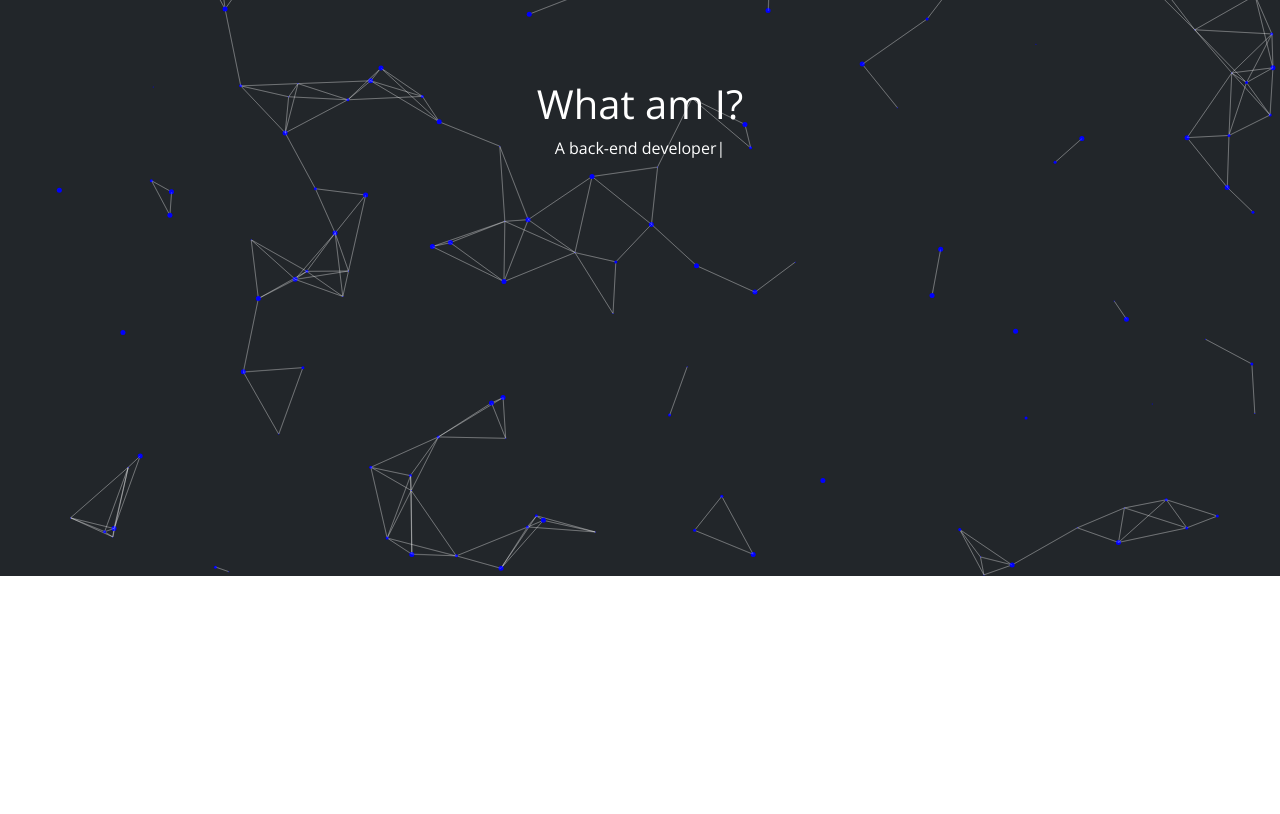
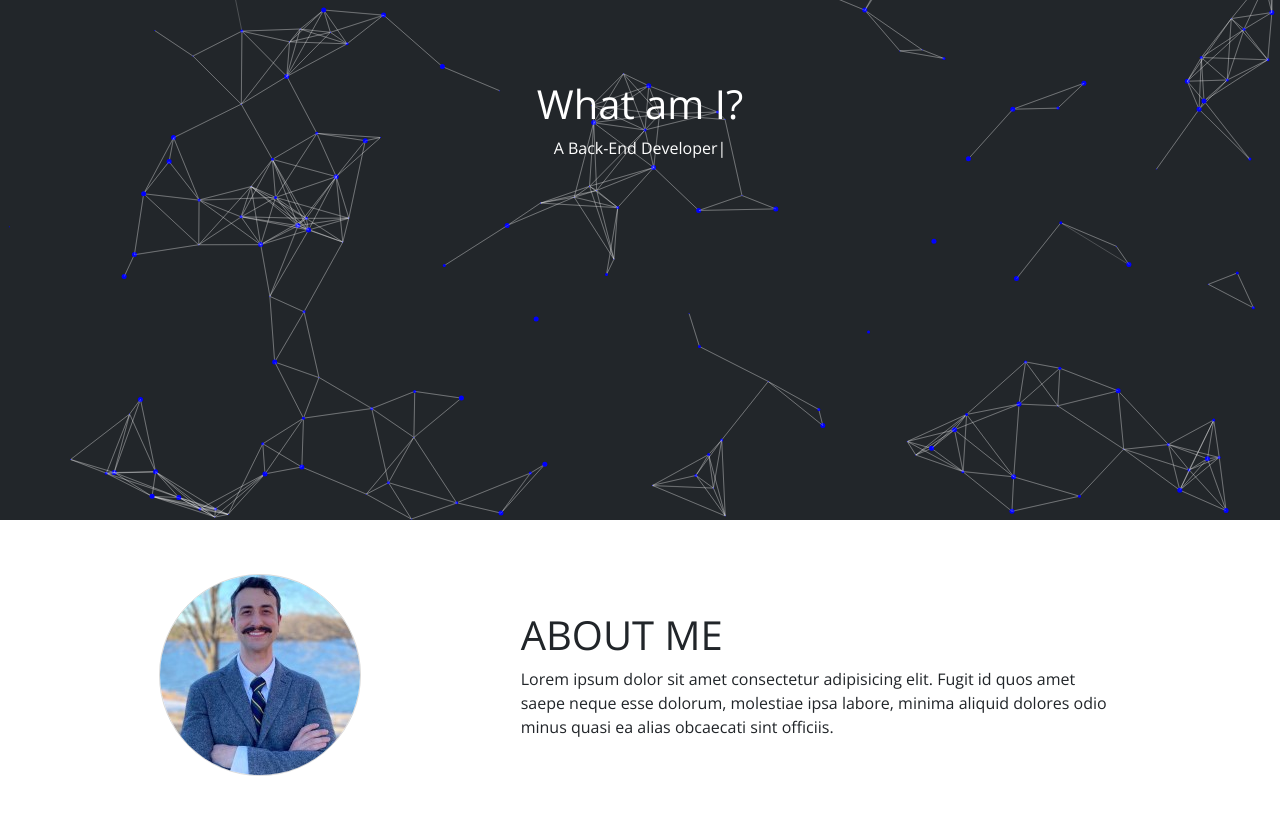
Before and after one commit to WesleyB003/New-Portfolio, a React (Create React App) app: page / in a window 1280 px wide. Shown: the part 280-1094 px from the top of the page. Before the commit the page ends 862 px from the top, so only its background shows below. Built offline with nearby package versions, Linux system fonts and the light colour scheme.

Commit message:
added About Me

```diff
--- a/src/App.js
+++ b/src/App.js
@@ -2,6 +2,7 @@ import './App.css';
 import Navigation from './screens/navigationBar/NavigationBar'
 import Particles from './Particles';
 import Header from './screens/navigationBar/header/Header';
+import AboutMe from './screens/aboutMe/AboutMe';
 
 function App() {
   return (
@@ -9,6 +10,7 @@ function App() {
       <Navigation />
       <Header />
       <Particles />
+      <AboutMe />
     </div>
   );
 }
--- a/src/Particles.jsx
+++ b/src/Particles.jsx
@@ -11,7 +11,7 @@ export default class Particles extends React.Component {
     canvas.width = document.documentElement.clientWidth;
     canvas.height = document.documentElement.clientHeight;
 
-    let num = 150;
+    let num = 200;
     let size = 1;
     let color = "blue";
     let min_speed = 0.1;
--- /dev/null
+++ b/src/screens/aboutMe/AboutMe.jsx
@@ -0,0 +1,19 @@
+import React from 'react'
+import './aboutMe.css'
+import myself from '../../images/myself.jfif'
+
+function AboutMe() {
+  return (
+    <div className='about__container' id='about-me'>
+        <div>
+          <img src={myself} alt="myself" />
+        </div>
+        <div className='about__text'>
+            <h1>ABOUT ME</h1>
+            <p>Lorem ipsum dolor sit amet consectetur adipisicing elit. Fugit id quos amet saepe neque esse dolorum, molestiae ipsa labore, minima aliquid dolores odio minus quasi ea alias obcaecati sint officiis.</p>
+        </div>
+    </div>
+  )
+}
+
+export default AboutMe
--- /dev/null
+++ b/src/screens/aboutMe/aboutMe.css
@@ -0,0 +1,31 @@
+.about__container {
+    margin: 3rem 0;
+    display: flex;
+    flex-direction: row;
+    justify-content: space-evenly;
+    align-items: center;
+}
+
+.about__container img {
+    border-radius: 50%;
+    border: 0.5px solid rgb(218,218, 218);
+    margin-bottom: 1rem;
+}
+
+.about__text {
+    max-width: 600px;
+}
+
+/* -------- MEDIA QUERIES -------- */
+
+@media only screen and (max-width: 900px){
+    .about__container {
+        flex-direction: column;
+    }
+}
+
+@media only screen and (max-width: 700px){
+    .about__text {
+        max-width: 300px;
+    }
+}
--- a/src/screens/navigationBar/NavigationBar.js
+++ b/src/screens/navigationBar/NavigationBar.js
@@ -13,7 +13,10 @@ function createLinks(){
 function NavigationBar() {
   return (
     <div id="home">
-      <Navbar className="navigation__container" expand="md">
+      <Navbar className="navigation__container"
+      style={{ zIndex: '2', position: 'fixed', top: '0', width: '100%' }}
+      collapseOnSelect
+      expand="md">
       <Navbar.Brand style={{ marginLeft: '1rem' }} href="#home">Wesley Bryant</Navbar.Brand>
       <Navbar.Toggle aria-controls="basic-navbar-nav" />
       <Navbar.Collapse style={{ justifyContent: 'flex-end', marginRight: '1rem', borderColor: 'none'}}>
--- a/src/screens/navigationBar/header/Header.js
+++ b/src/screens/navigationBar/header/Header.js
@@ -9,9 +9,9 @@ function Header() {
       <Typed
         strings={[
             '',
-            'A front-end developer',
-            'A back-end developer',
-            'A software engineer',
+            'A Front-End Developer',
+            'A Back-End Developer',
+            'A Software Engineer',
             '', '']}
             typeSpeed={40}
             backSpeed={50}
```
Also changed, not shown: src/images/myself.jfif (added).
